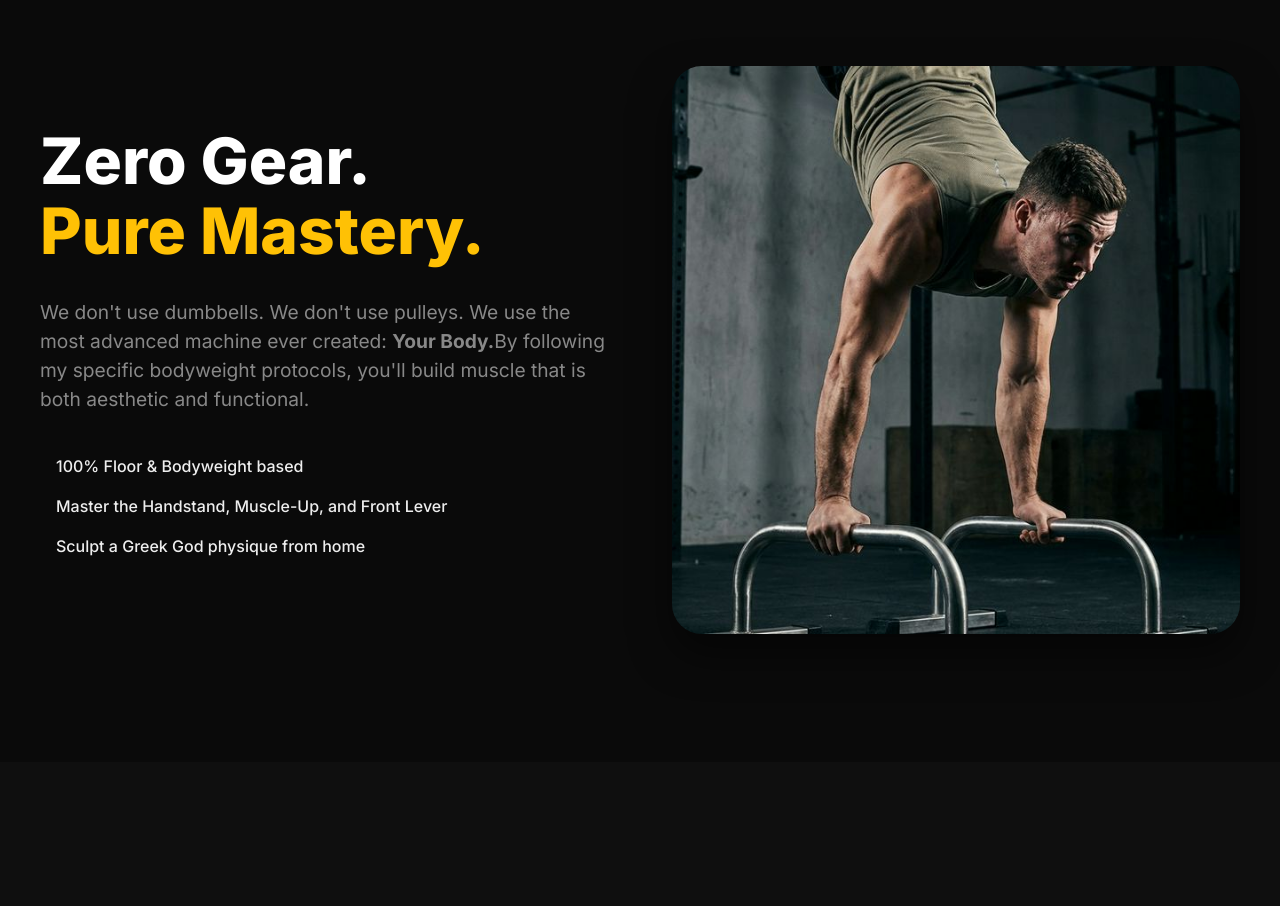
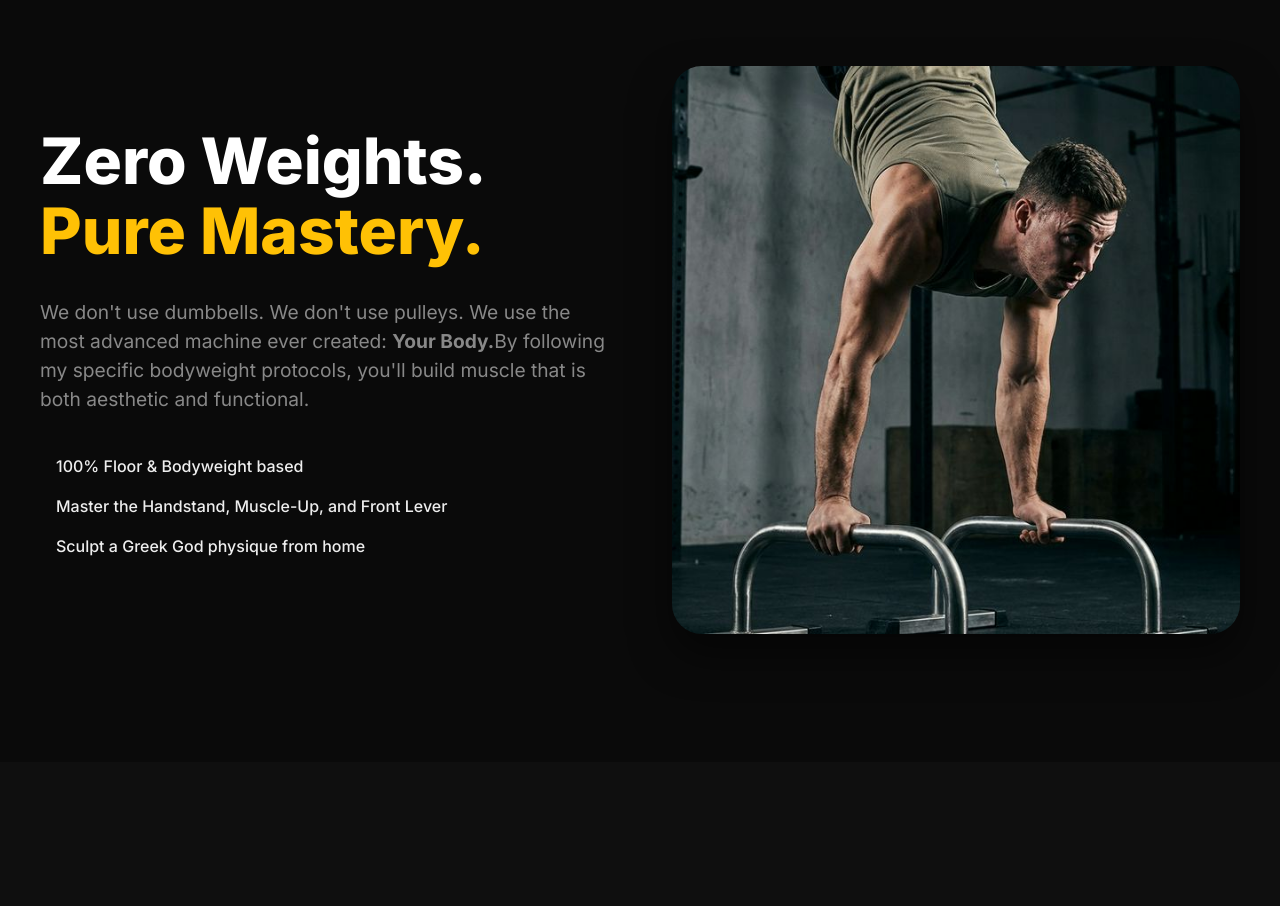
Before and after one commit to cjmensphisique/fit-win-cj, a React (Vite) app: page / in a window 1280 px wide. Shown: the part 3340-4246 px from the top of the page. Built offline with nearby package versions, Linux system fonts and the light colour scheme; no server answers.

Commit message:
content: updated Zero Gear to Zero Weights

```diff
--- a/src/pages/Home.jsx
+++ b/src/pages/Home.jsx
@@ -162,7 +162,7 @@ const Home = () => {
                             viewport={{ once: true }}
                             variants={fadeIn}
                         >
-                        <h2>Zero Gear.<br /><span className="text-yellow">Pure Mastery.</span></h2>
+                            <h2>Zero Weights.<br /><span className="text-yellow">Pure Mastery.</span></h2>
                             <p>
                                 We don't use dumbbells. We don't use pulleys. We use the most advanced machine ever created: <strong>Your Body.</strong>
                                 By following my specific bodyweight protocols, you'll build muscle that is both aesthetic and functional.
```
Lines whose indentation alone changed are shown as unchanged.
